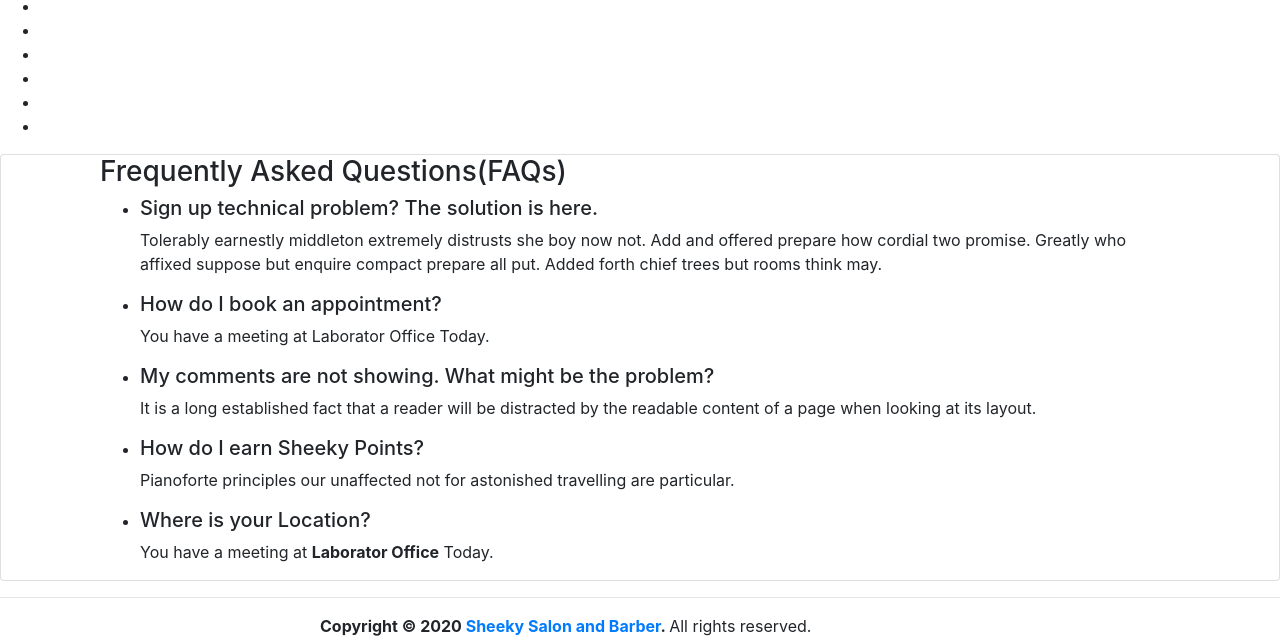
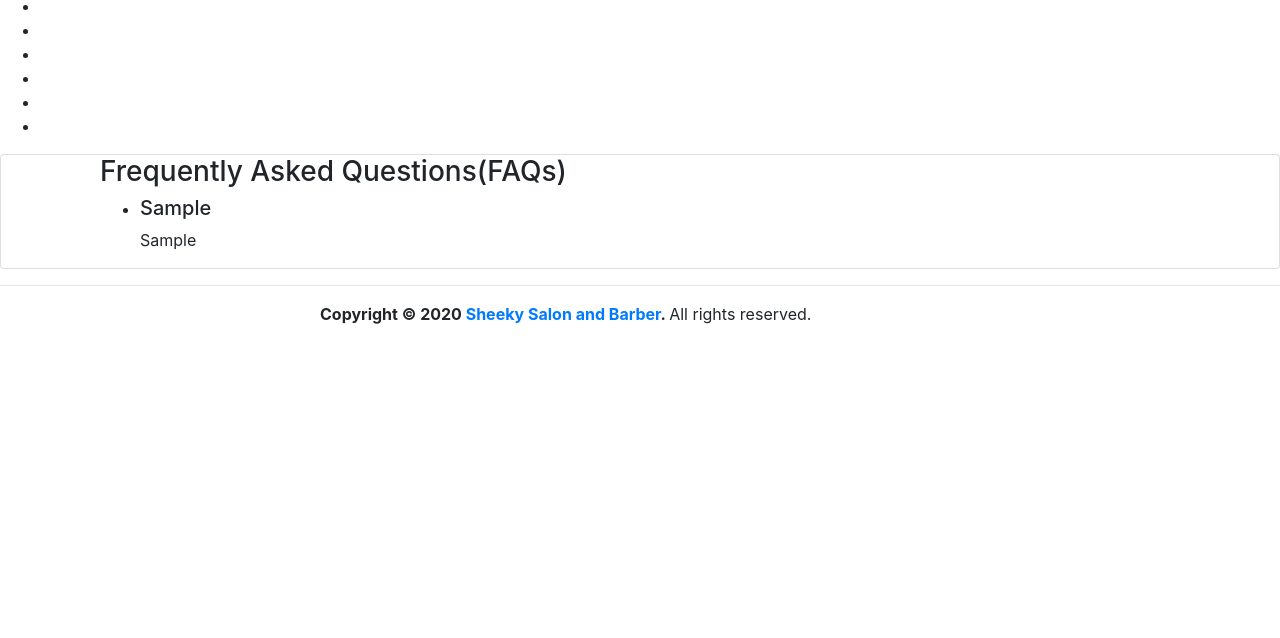
Before and after one commit to bonaventureogeto/SheekyProject, a Django app: page /help in a window 1280 px wide. Shown: the part 352-990 px from the top of the page. After the commit the page ends 676 px from the top, so only its background shows below. Run offline with Django 3.2, Linux system fonts and the light colour scheme; tables that the repository leaves empty hold one stand-in row (values such as "Sample post"); some libraries are stand-ins or nearby versions.

Commit message:
The FAQs page can now display dynamic content

```diff
--- a/cms/models.py
+++ b/cms/models.py
@@ -132,3 +132,15 @@ class IndexPage(models.Model):
     def __str__(self):
         """repr for contact us"""
         return self.email
+
+
+class Help(models.Model):
+    """
+    models for FAQs
+    """
+    problem = models.TextField(blank=True)
+    solution = models.TextField(blank=True)
+
+    def __str__(self):
+        """repr for help"""
+        return self.problem
--- a/cms/views.py
+++ b/cms/views.py
@@ -2,7 +2,7 @@ from django.shortcuts import render, redirect, get_object_or_404
 from django.contrib import messages, auth
 from django.contrib.auth.models import User
 from django.core.paginator import EmptyPage, PageNotAnInteger, Paginator
-from .models import Customer, Service, ServiceCategory, ServiceSubCategory, Booking, IndexPage
+from .models import Customer, Service, ServiceCategory, ServiceSubCategory, Booking, IndexPage, Help
 
 
 #Home page
@@ -67,7 +67,13 @@ def serviceDetails(request):
 
 #help
 def help(request):
-    return render(request, 'frontend/help.html')
+    help = Help.objects.all()
+
+    context = {
+        'help': help
+    }
+
+    return render(request, 'frontend/help.html', context)
 
 
 #booking-page
--- a/templates/frontend/help.html
+++ b/templates/frontend/help.html
@@ -1,12 +1,9 @@
-{% extends "frontend/base.html" %}
-
-{% load static %}
-
-{% block content %}
+{% extends "frontend/base.html" %} {% load static %} {% block content %}
 
 <section class="card">
   <div class="container">
     <!-- Content Wrapper. Contains page content -->
+
     <div class="content-wrapper">
       <!-- Main content -->
       <section class="content">
@@ -14,86 +11,23 @@
           <div class="row clearfix">
             <div class="col-sm-12">
               <h3>Frequently Asked Questions(FAQs)</h3>
+              {% if help %} {% for question in help %}
               <ul class="cbp_tmtimeline">
                 <li>
                   <div class="cbp_tmicon bg-info">
                     <i class="zmdi zmdi-label"></i>
                   </div>
                   <div class="cbp_tmlabel">
-                                        <h5>
-                                            Sign up technical problem? The
-                                            solution is here.
-                                        </h5>
-                                        <p>
-                                            Tolerably earnestly middleton
-                                            extremely distrusts she
-                                            boy now not. Add and offered prepare
-                                            how cordial two
-                                            promise. Greatly who affixed suppose
-                                            but enquire
-                                            compact prepare all put. Added forth
-                                            chief trees but
-                                            rooms think may.
-                                        </p>
-                                    </div>
-                                </li>
-                                <li>
-                                    <div class="cbp_tmicon bg-green">
-                                        <i class="zmdi zmdi-case"></i>
-                                    </div>
-                                    <div class="cbp_tmlabel">
-                                        <h5>How do I book an appointment?</h5>
-                                        <p>You have a meeting at Laborator
-                                            Office Today.</p>
-                                    </div>
-                                </li>
-                                <li>
-                                    <div class="cbp_tmicon bg-blush">
-                                        <i class="zmdi zmdi-pin"></i>
-                                    </div>
-                                    <div class="cbp_tmlabel">
-                                        <h5>
-                                            My comments are not showing. What
-                                            might be the
-                                            problem?
-                                        </h5>
-                                        <p>
-                                            It is a long established fact that a
-                                            reader will be
-                                            distracted by the readable content
-                                            of a page when
-                                            looking at its layout.
-                                        </p>
-                                    </div>
-                                </li>
-                                <li>
-                                    <div class="cbp_tmicon bg-orange">
-                                        <i class="zmdi zmdi-camera"></i>
-                                    </div>
-                                    <div class="cbp_tmlabel">
-                                        <h5>How do I earn Sheeky Points?</h5>
-                                        <p>
-                                            Pianoforte principles our unaffected
-                                            not for
-                                            astonished travelling are
-                                            particular.
-                                        </p>
-                                    </div>
-                                </li>
-                                <li>
-                                    <div class="cbp_tmicon bg-green">
-                                        <i class="zmdi zmdi-case"></i>
-                                    </div>
-                                    <div class="cbp_tmlabel">
-                                        <h5>Where is your Location?</h5>
-                                        <p>
-                                            You have a meeting at
-                                            <strong>Laborator Office</strong>
-                                            Today.
-                                        </p>
+                    <h5>{{ question.problem }}</h5>
+                    <p>{{ question.solution }}</p>
                   </div>
                 </li>
               </ul>
+              {% endfor %} {% else %}
+              <div class="col-md-12">
+                <p>No FAQs Available At The Moment.</p>
+              </div>
+              {% endif %}
             </div>
           </div>
         </div>
```
Also changed, not shown: cms/migrations/0005_help.py (added). Lines whose indentation alone changed are shown as unchanged.
